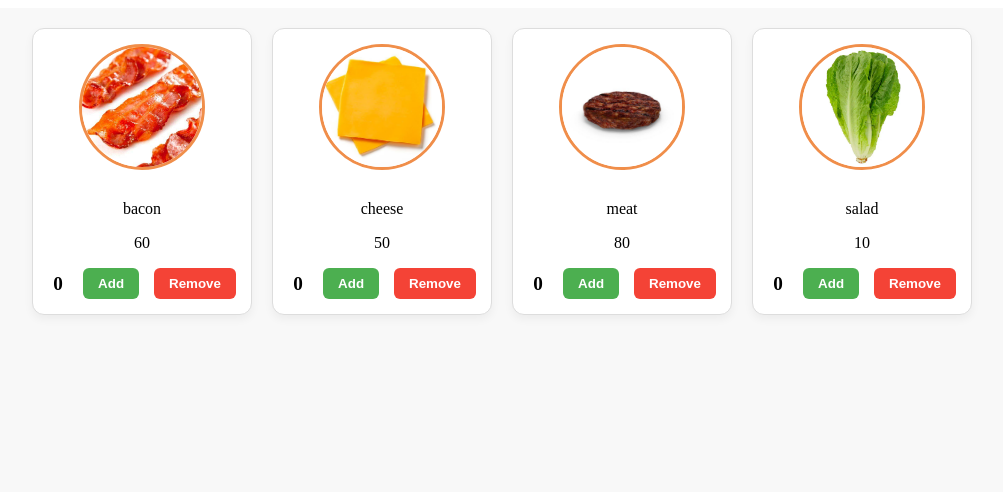
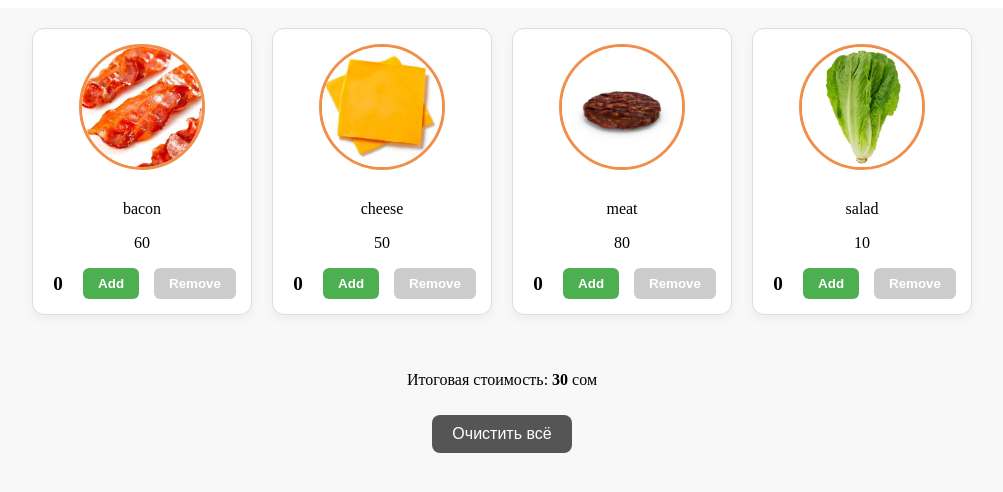
Before and after one commit to KanimetovDying2/homework-55, a React (Vite) app: page / in a window 1280 px wide. Shown: the top 492 px of the page, without its empty margins (138-1141 px from the left). Built offline with nearby package versions, Linux system fonts and the light colour scheme.

Commit message:
feat: complete ingredient management system with total price and reset functionality

```diff
--- a/src/App.css
+++ b/src/App.css
@@ -86,3 +86,23 @@
   font-weight: bold;
   min-width: 20px;
 }
+
+.reset-btn {
+  background-color: #555;
+  color: white;
+  padding: 10px 20px;
+  border: none;
+  border-radius: 8px;
+  cursor: pointer;
+  font-size: 1rem;
+  margin-top: 10px;
+}
+
+.reset-btn:hover {
+  background-color: #333;
+}
+
+.order-info {
+  text-align: center;
+  padding: 20px;
+}
--- a/src/App.tsx
+++ b/src/App.tsx
@@ -45,6 +45,17 @@ const App = () => {
     );
   };
 
+  const resetIngredients = () => {
+    setIngredients(
+      ingredients.map((ing) => {
+        return {
+          ...ing,
+          count: 0,
+        };
+      }),
+    );
+  };
+
   const totalPrice = ingredients.reduce((acc, item) => {
     const currentIngredient = INGREDIENTS.find((ing) => ing.name === item.name);
     if (!currentIngredient) return acc;
@@ -66,9 +77,18 @@ const App = () => {
               count={currentCount}
               onAdd={() => addIngredient(ing.name)}
               onRemove={() => removeIngredient(ing.name)}
+              disabledRemove={currentCount === 0}
             />
           );
         })}
+      </div>
+      <div className="order-info">
+        <p>
+          Итоговая стоимость: <strong>{totalPrice}</strong> сом
+        </p>
+        <button className="reset-btn" onClick={resetIngredients}>
+          Очистить всё
+        </button>
       </div>
     </div>
   );
--- a/src/components/Controls.tsx
+++ b/src/components/Controls.tsx
@@ -5,9 +5,10 @@ interface Props {
   image: string;
   onAdd: () => void;
   onRemove: () => void;
+  disabledRemove: boolean;
 }
 
-const Controls = ({ name, price, count, image, onAdd, onRemove }: Props) => {
+const Controls = ({ name, price, count, image, onAdd, onRemove, disabledRemove }: Props) => {
   return (
     <div className="control-item">
       <img src={image} alt={name} className="ingredient-img" />
@@ -18,7 +19,7 @@ const Controls = ({ name, price, count, image, onAdd, onRemove }: Props) => {
         <button className="control-btn add-btn" onClick={onAdd}>
           Add
         </button>
-        <button className="control-btn remove-btn" onClick={onRemove}>
+        <button className="control-btn remove-btn" onClick={onRemove} disabled={disabledRemove}>
           Remove
         </button>
       </div>
```
